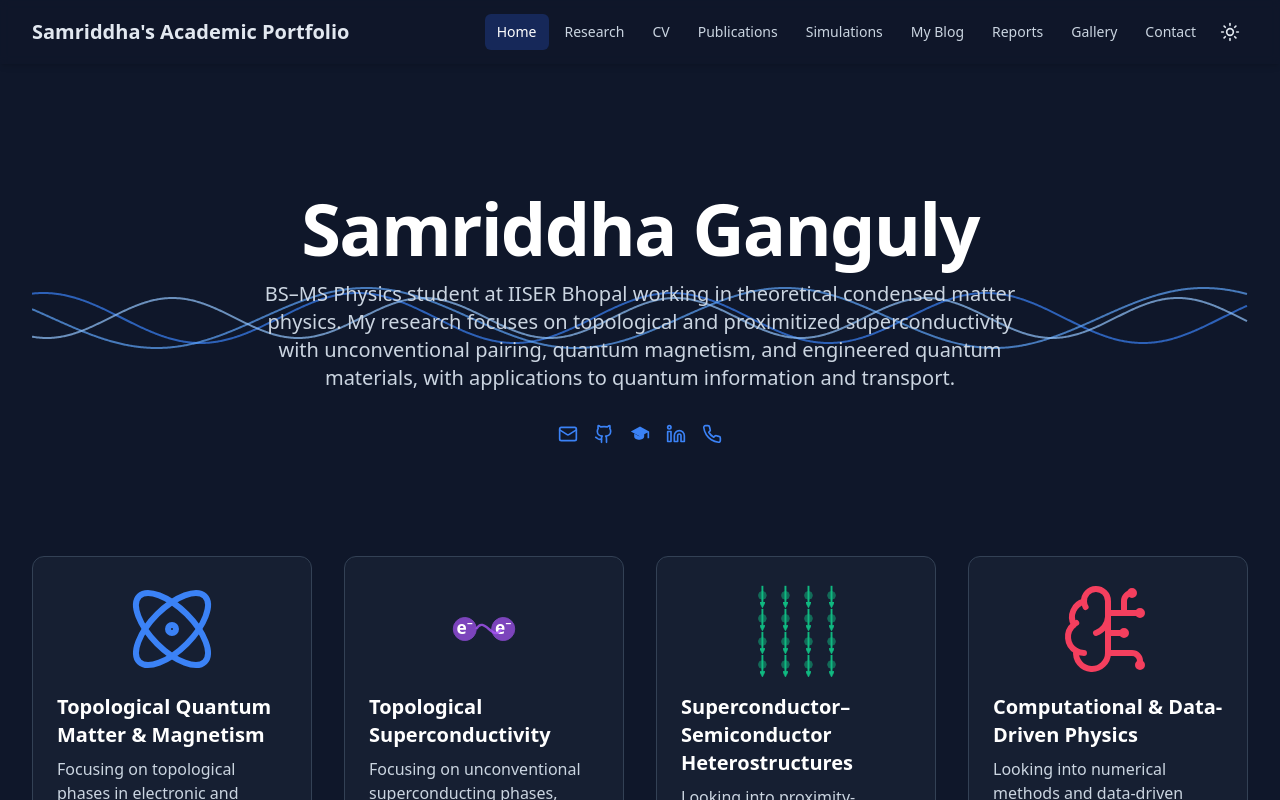
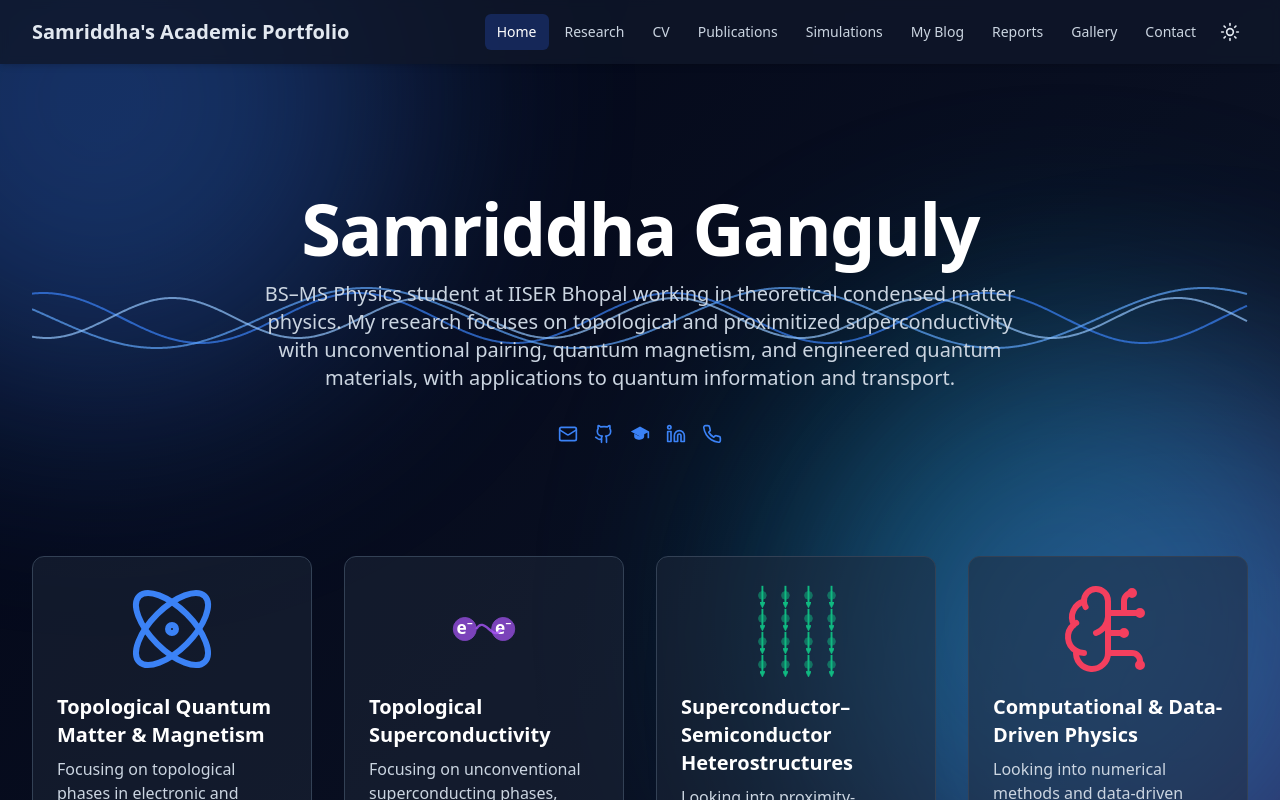
Before and after one commit to QuantumPopsci/samriddhas-academic-portfolio, a React (Vite) app: page / in a window 1280 px wide. Shown: the top 800 px of the page. Built offline with nearby package versions, Linux system fonts and the light colour scheme.

Commit message:
Update App.jsx

```diff
--- a/src/App.jsx
+++ b/src/App.jsx
@@ -1574,7 +1574,7 @@ const navLinks = [ { id: 'home', title: 'Home' }, { id: 'research', title: 'Rese
   };
 
   return (
-    <div className="relative min-h-screen bg-white dark:bg-slate-900 text-slate-800 dark:text-slate-200 font-sans transition-colors duration-300">
+    <div className="relative min-h-screen text-slate-800 dark:text-slate-200 font-sans transition-colors duration-300">
       {/* ===== BACKGROUND BLOBS ===== */}
     <div className="bg-blob blob-blue"></div>
     <div className="bg-blob blob-purple"></div>
```
